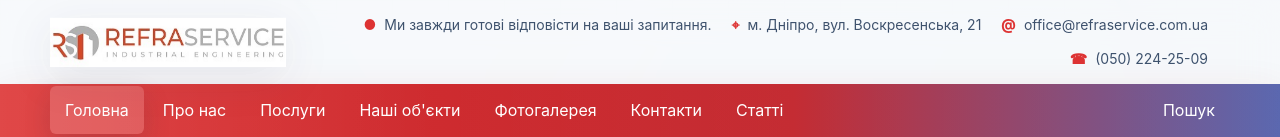
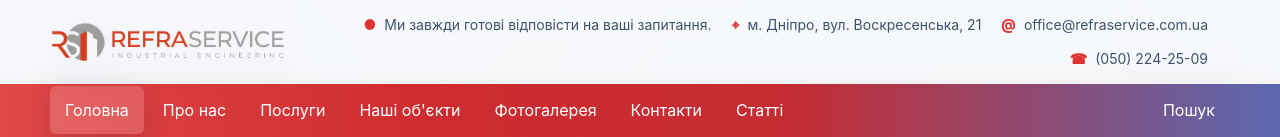
Before and after one commit to savelyfroll-arch/refraservice-demo, a website: page index.html in a window 1280 px wide. Shown: the top 137 px of the page. Drawn offline with Linux system fonts and the light colour scheme.

Commit message:
Use transparent Refraservice logo

```diff
--- a/assets/app.js
+++ b/assets/app.js
@@ -575,7 +575,7 @@ function header() {
     <header class="topbar" id="top">
       <div class="topbar__inner">
         <a href="/" aria-label="Refraservice">
-          <img class="logo" src="/assets/logo2.jpg" alt="Refraservice">
+          <img class="logo" src="/assets/logo2-provided.png" alt="Refraservice">
         </a>
         <div class="contact-strip">
           <span><b>●</b> Ми завжди готові відповісти на ваші запитання.</span>
--- a/index.html
+++ b/index.html
@@ -6,7 +6,7 @@
   <title>Refraservice. Європейський досвід промислового будівництва</title>
   <meta name="description" content="Refraservice: промислове будівництво, вогнетривка кладка, футерувальні роботи, монтаж металоконструкцій, обладнання та трубопроводів.">
   <link rel="canonical" href="https://refraservice.com.ua/">
-  <link rel="preload" href="/assets/logo2.jpg" as="image">
+  <link rel="preload" href="/assets/logo2-provided.png" as="image">
   <link rel="stylesheet" href="/assets/styles.css">
 </head>
 <body>
```
Also changed, not shown: assets/logo2-provided.png (added).
